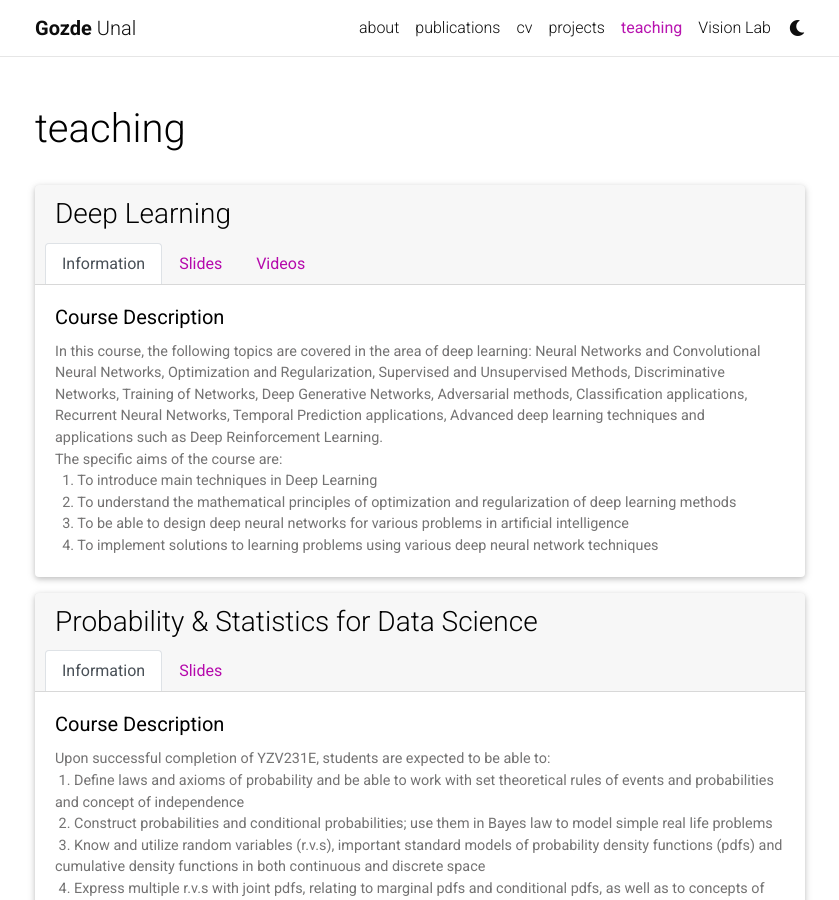
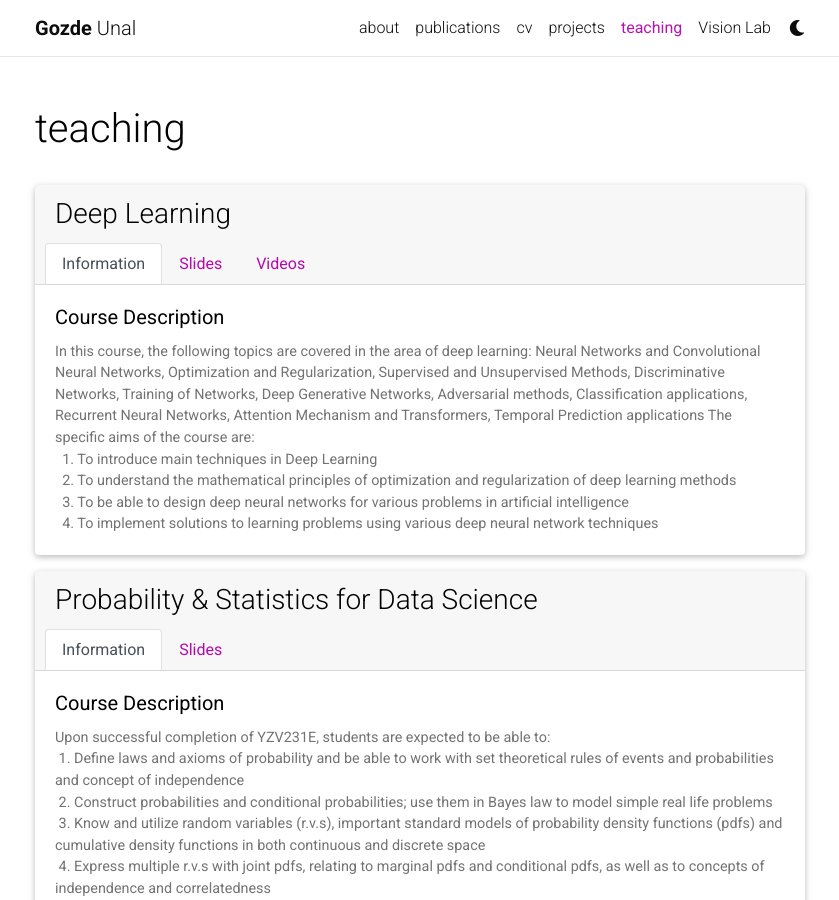
Before and after one commit to gozde-unal/gozde-unal.github.io, a Jekyll site: the page built from _pages/teaching.md, in a window 1280 px wide and 900 px high. Shown: the whole window, without its empty margins (220-1059 px from the left). Built offline with Jekyll 4.4.1, drawn with Linux system fonts in a browser that asks for light colours; comment, search, counter and statistics services are not loaded; a style sheet for code colours, icons or effects is not loaded.

Commit message:
Update teaching.yml

```diff
--- a/_data/teaching.yml
+++ b/_data/teaching.yml
@@ -3,7 +3,7 @@ courses:
     code: BLG561E
     video_link: https://www.youtube.com/embed/videoseries?list=PLAkQqIKJRWIZBT6t6zGOF9L2xcNB84uqL
     description: >
-      In this course, the following topics are covered in the area of deep learning: Neural Networks and Convolutional Neural Networks, Optimization and Regularization, Supervised and Unsupervised Methods, Discriminative Networks, Training of Networks, Deep Generative Networks, Adversarial methods, Classification applications, Recurrent Neural Networks, Temporal Prediction applications, Advanced deep learning techniques and applications such as Deep Reinforcement Learning. <br>
+      In this course, the following topics are covered in the area of deep learning: Neural Networks and Convolutional Neural Networks, Optimization and Regularization, Supervised and Unsupervised Methods, Discriminative Networks, Training of Networks, Deep Generative Networks, Adversarial methods, Classification applications, Recurrent Neural Networks, Attention Mechanism and Transformers, Temporal Prediction applications
       The specific aims of the course are: <br>
           &nbsp; 1. To introduce main techniques in Deep Learning <br>
           &nbsp; 2. To understand the mathematical principles of optimization and regularization of deep learning methods <br>
```
